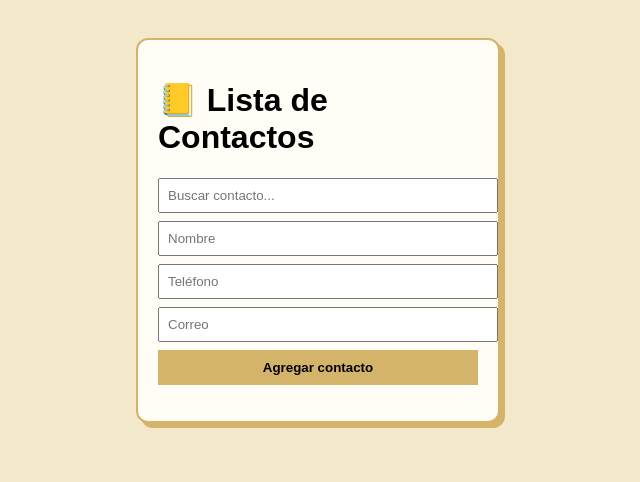
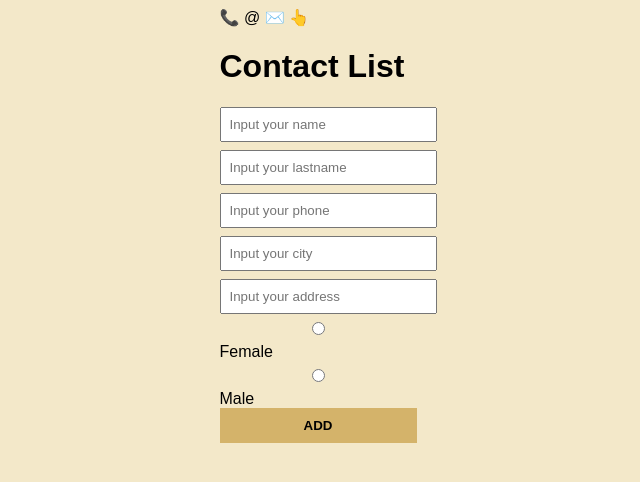
Before and after one commit to hoyosleider37-ctrl/-mi-proyecto, a plain HTML site: page lista-contacto/index.html in a window 1280 px wide. Shown: the whole page, without its empty margins (322-962 px from the left). Drawn offline with Linux system fonts and the light colour scheme.

Commit message:
feat: crear estructura HTML del Contact List

```diff
--- a/lista-contacto/index.html
+++ b/lista-contacto/index.html
@@ -1,24 +1,39 @@
 <!DOCTYPE html>
-<html lang="es">
+<html lang="en">
 <head>
   <meta charset="UTF-8">
-  <title>Lista de Contactos</title>
+  <meta name="viewport" content="width=device-width, initial-scale=1.0">
+  <title>Contact List</title>
   <link rel="stylesheet" href="styles.css">
 </head>
 <body>
-  <div class="librito">
-    <h1>📒 Lista de Contactos</h1>
+  <main class="container">
+    <div class="icons">
+      <span>📞</span>
+      <span>@</span>
+      <span>✉️</span>
+      <span>👆</span>
+    </div>
 
-    <input type="text" id="buscar" placeholder="Buscar contacto..." onkeyup="buscarContacto()">
+    <h1>Contact List</h1>
 
-    <input type="text" id="nombre" placeholder="Nombre">
-    <input type="text" id="telefono" placeholder="Teléfono">
-    <input type="text" id="correo" placeholder="Correo">
+    <form id="contactForm">
+      <input type="text" id="name" placeholder="Input your name" required>
+      <input type="text" id="lastname" placeholder="Input your lastname" required>
+      <input type="tel" id="phone" placeholder="Input your phone" required>
+      <input type="text" id="city" placeholder="Input your city" required>
+      <input type="text" id="address" placeholder="Input your address" required>
 
-    <button onclick="agregarContacto()">Agregar contacto</button>
+      <div class="gender">
+        <label><input type="radio" name="gender" value="Female"> Female</label>
+        <label><input type="radio" name="gender" value="Male"> Male</label>
+      </div>
 
-    <ul id="lista"></ul>
-  </div>
+      <button type="submit">ADD</button>
+    </form>
+
+    <ul id="contactList"></ul>
+  </main>
 
   <script src="script.js"></script>
 </body>
```
